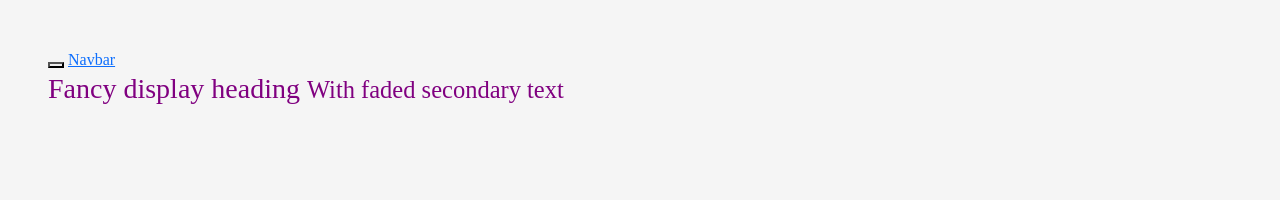
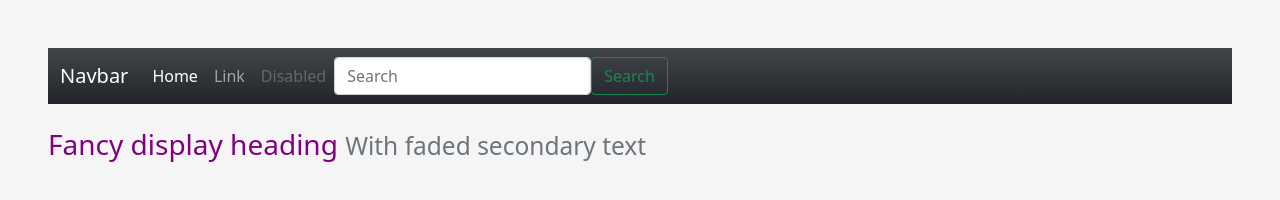
Before and after one commit to open-source-kenya/web-starter, a website: page index.html in a window 1280 px wide. Drawn offline with nearby package versions, Linux system fonts and the light colour scheme; files that its build step writes are made by us from their sources.

Commit message:
imports updates

```diff
--- a/scss/starter.scss
+++ b/scss/starter.scss
@@ -31,25 +31,25 @@ $body-bg: #f5f5f5;
 //
 // Import all of Bootstrap's CSS
 
-// @import "bootstrap/scss/bootstrap";
+@import "bootstrap/scss/bootstrap";
 
 // Option 2
 //
 // Import just the styles you need. Note that some stylesheets are required no matter what.
 
-@import "bootstrap/scss/functions"; // Required
-@import "bootstrap/scss/variables"; // Required
-@import "bootstrap/scss/mixins"; // Required
+// @import "bootstrap/scss/functions"; // Required
+// @import "bootstrap/scss/variables"; // Required
+// @import "bootstrap/scss/mixins"; // Required
 // @import "bootstrap/scss/root";
-@import "bootstrap/scss/reboot"; // Required
-@import "bootstrap/scss/type";
+// @import "bootstrap/scss/reboot"; // Required
+// @import "bootstrap/scss/type";
 // @import "bootstrap/scss/images";
 // @import "bootstrap/scss/code";
-@import "bootstrap/scss/grid";
+// @import "bootstrap/scss/grid";
 // @import "bootstrap/scss/tables";
 // @import "bootstrap/scss/forms";
-@import "bootstrap/scss/buttons";
-@import "bootstrap/scss/transitions";
+// @import "bootstrap/scss/buttons";
+// @import "bootstrap/scss/transitions";
 // @import "bootstrap/scss/dropdown";
 // @import "bootstrap/scss/button-group";
 // @import "bootstrap/scss/input-group"; // Requires forms
@@ -65,9 +65,9 @@ $body-bg: #f5f5f5;
 // @import "bootstrap/scss/progress";
 // @import "bootstrap/scss/media";
 // @import "bootstrap/scss/list-group";
-@import "bootstrap/scss/close";
+// @import "bootstrap/scss/close";
 // @import "bootstrap/scss/toasts";
-@import "bootstrap/scss/modal"; // Requires transitions
+// @import "bootstrap/scss/modal"; // Requires transitions
 // @import "bootstrap/scss/tooltip";
 // @import "bootstrap/scss/popover";
 // @import "bootstrap/scss/carousel";
```
